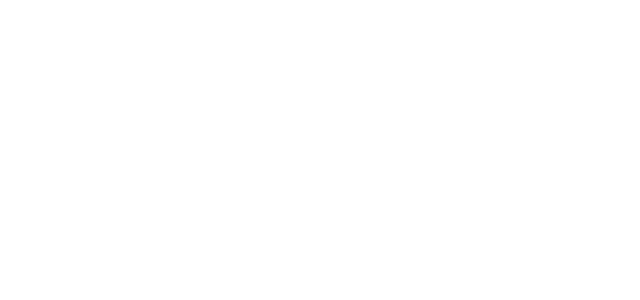
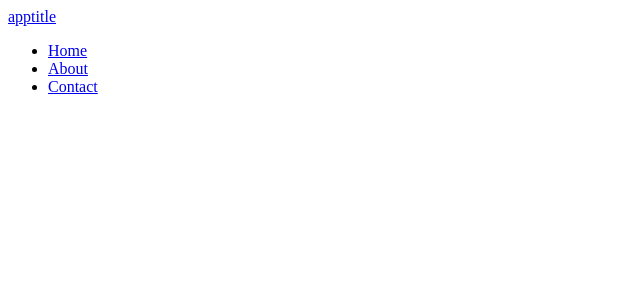
Before and after one commit to PawelZarebski7/Simple_Angular_App_Api_Form, an Angular app in the folder Easy-Angular-App/: page / in a window 1280 px wide. Shown: the top 300 px of the page, without its empty margins (0-640 px from the left). Built offline with nearby package versions, Linux system fonts and the light colour scheme.

Commit message:
build structure HTML in nav component and add app-nav selectot to app.component html

```diff
--- a/Easy-Angular-App/src/app/app.component.html
+++ b/Easy-Angular-App/src/app/app.component.html
@@ -1 +1,4 @@
+<app-nav></app-nav>
+<section>
 <router-outlet></router-outlet>
+</section>
--- a/Easy-Angular-App/src/app/nav/nav.component.html
+++ b/Easy-Angular-App/src/app/nav/nav.component.html
@@ -1 +1,12 @@
-<p>nav works!</p>
+<header>
+  <div class="container">
+    <a routerLink="/">apptitle</a>
+    <nav>
+      <ul>
+        <li><a href="/">Home</a></li>
+        <li><a href="/about">About</a></li>
+        <li><a href="/contact">Contact</a></li>
+      </ul>
+    </nav>
+  </div>
+</header>
```
